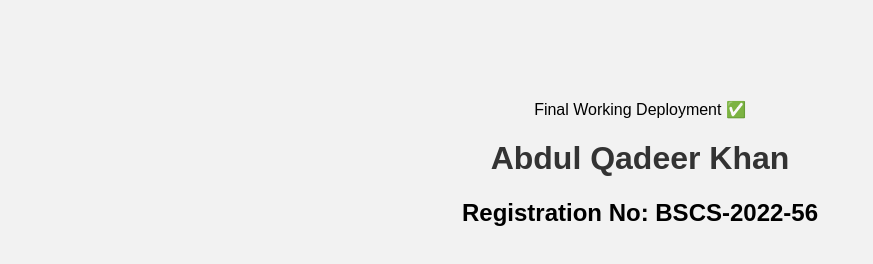
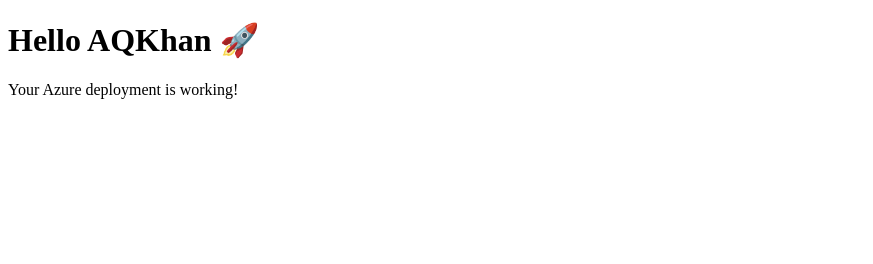
Before and after one commit to aqkhan222/webapp-AQKhan-123, a website: page webapp-aqkhan-056/index.html in a window 1280 px wide. Shown: the whole page, without its empty margins (0-873 px from the left). Drawn offline with Linux system fonts and the light colour scheme.

Commit message:
clean final setup

```diff
--- a/webapp-aqkhan-056/index.html
+++ b/webapp-aqkhan-056/index.html
@@ -1,23 +1,10 @@
 <!DOCTYPE html>
 <html>
 <head>
-    <title>My Web App</title>
-    <style>
-        body {
-            font-family: Arial;
-            text-align: center;
-            margin-top: 100px;
-            background-color: #f2f2f2;
-        }
-        h1 {
-            color: #333;
-        }
-    </style>
+    <title>AQKhan Web App</title>
 </head>
 <body>
-    <p>Final Working Deployment ✅</p>
-    <h1>Abdul Qadeer Khan</h1>
-    <h2>Registration No: BSCS-2022-56</h2>
-
+    <h1>Hello AQKhan 🚀</h1>
+    <p>Your Azure deployment is working!</p>
 </body>
 </html>
--- a/webapp-aqkhan-056/package.json
+++ b/webapp-aqkhan-056/package.json
@@ -1,8 +1,8 @@
-json
 {
   "name": "webapp-AbdulQadeerKhan-056",
   "version": "1.0.0",
+  "main": "server.js",
   "scripts": {
-    "start": "echo 'no server needed'"
+    "start": "node server.js"
   }
 }
--- a/webapp-aqkhan-056/server.js
+++ b/webapp-aqkhan-056/server.js
@@ -10,6 +10,4 @@
 });
 
 const port = process.env.PORT || 3000;
-server.listen(port, () => {
-    console.log("Server running");
-});
+server.listen(port);
```
